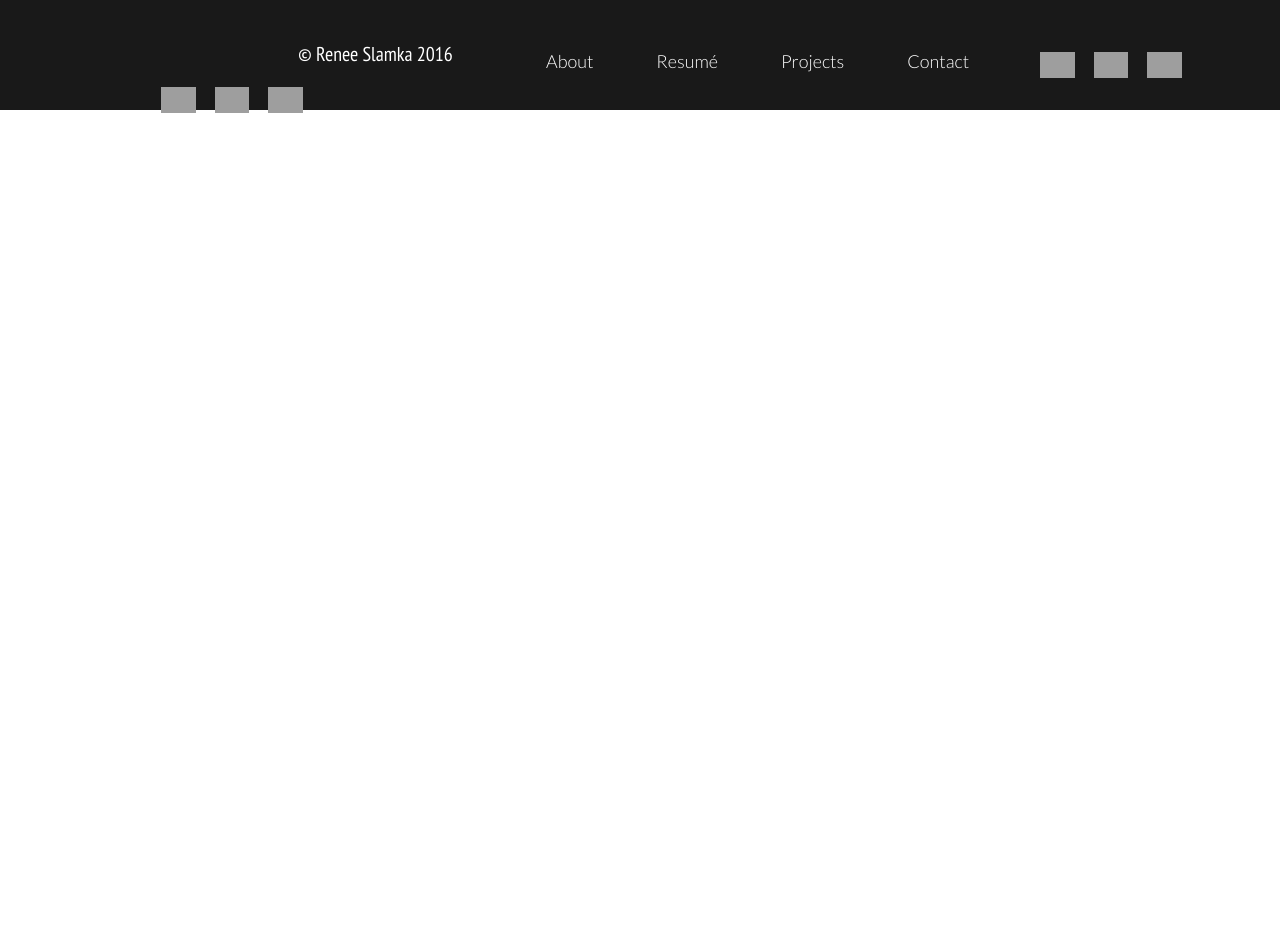
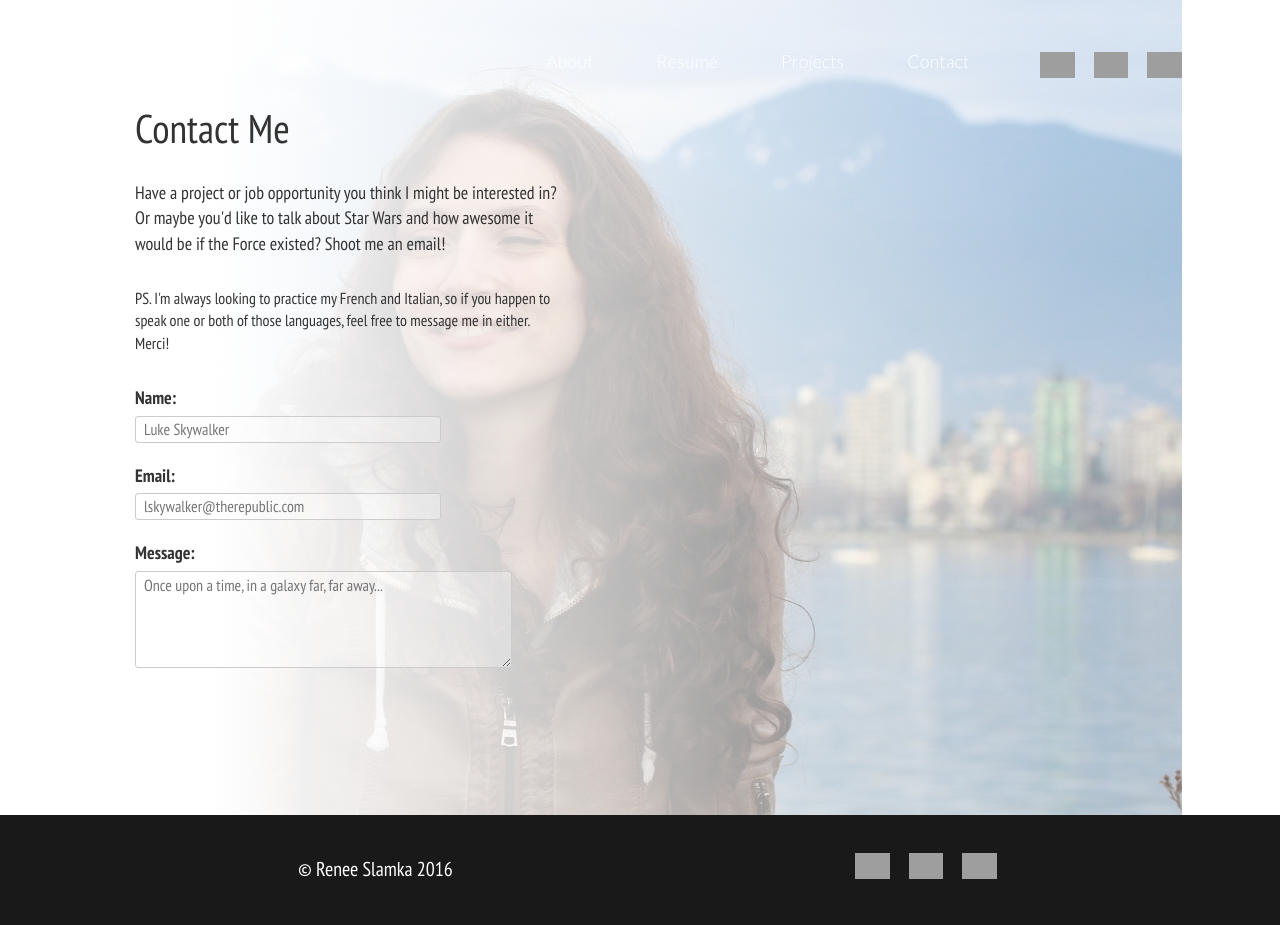
Before and after one commit to ReneeSlamka/renee-website, a PHP site: template templates/pages/contact.twig in a window 1280 px wide. Shown: the part 110-1035 px from the top of the page. Before the commit the page ends 223 px from the top, so only its background shows below. Run offline with PHP 8.4, Linux system fonts and the light colour scheme; the template is opened without the code that fills it, so the values that code supplies are empty; some libraries are stand-ins or nearby versions; some web fonts are replaced; grey boxes are pictures that could not be loaded.

Commit message:
Initial work on contact page. Still need to add styling for medium, small and mobile screens.

```diff
--- a/templates/pages/contact.twig
+++ b/templates/pages/contact.twig
@@ -1 +1,40 @@
 {% extends 'layout.twig' %}
+
+{% block css %}
+    <link rel="stylesheet" href="/assets/css/contact.css" />
+{% endblock %}
+
+{% block content %}
+    <div class="contact-panel-1">
+        <div class="contact-bg-white-overlay">
+            <div class="container">
+                <div class="row">
+                    <div class="col-md-6 contact-info-section">
+                        <h1>Contact Me</h1>
+                        <p>
+                            Have a project or job opportunity you think I might be interested in?
+                            Or maybe you'd like to talk about Star Wars and how awesome it would be if the Force
+                            existed? Shoot me an email!
+                        </p>
+                        <p id="contact-info-sidenote">
+                            PS. I'm always looking to
+                            practice my French and Italian, so if you happen to speak one or both of
+                            those languages, feel free to message me in either. Merci!
+                        </p>
+                        <form id="contact-form">
+                            <label>Name:</label><br>
+                            <input type="text" name="name" size="40" placeholder="Luke Skywalker"><br>
+                            <label>Email:</label><br>
+                            <input type="text" name="email" size="40" placeholder="lskywalker@therepublic.com"><br>
+                            <label>Message:</label><br>
+                            <textarea rows="4" cols="50" placeholder="Once upon a time, in a galaxy far, far away... "></textarea>
+                        </form>
+                    </div>
+                    <div class="col-md-6">
+
+                    </div>
+                </div>
+            </div>
+        </div>
+    </div>
+{% endblock %}
```
Also changed, not shown: public/assets/css/contact.css (added), public/assets/img/contact-bg-img-edited-copy.jpg (added).
